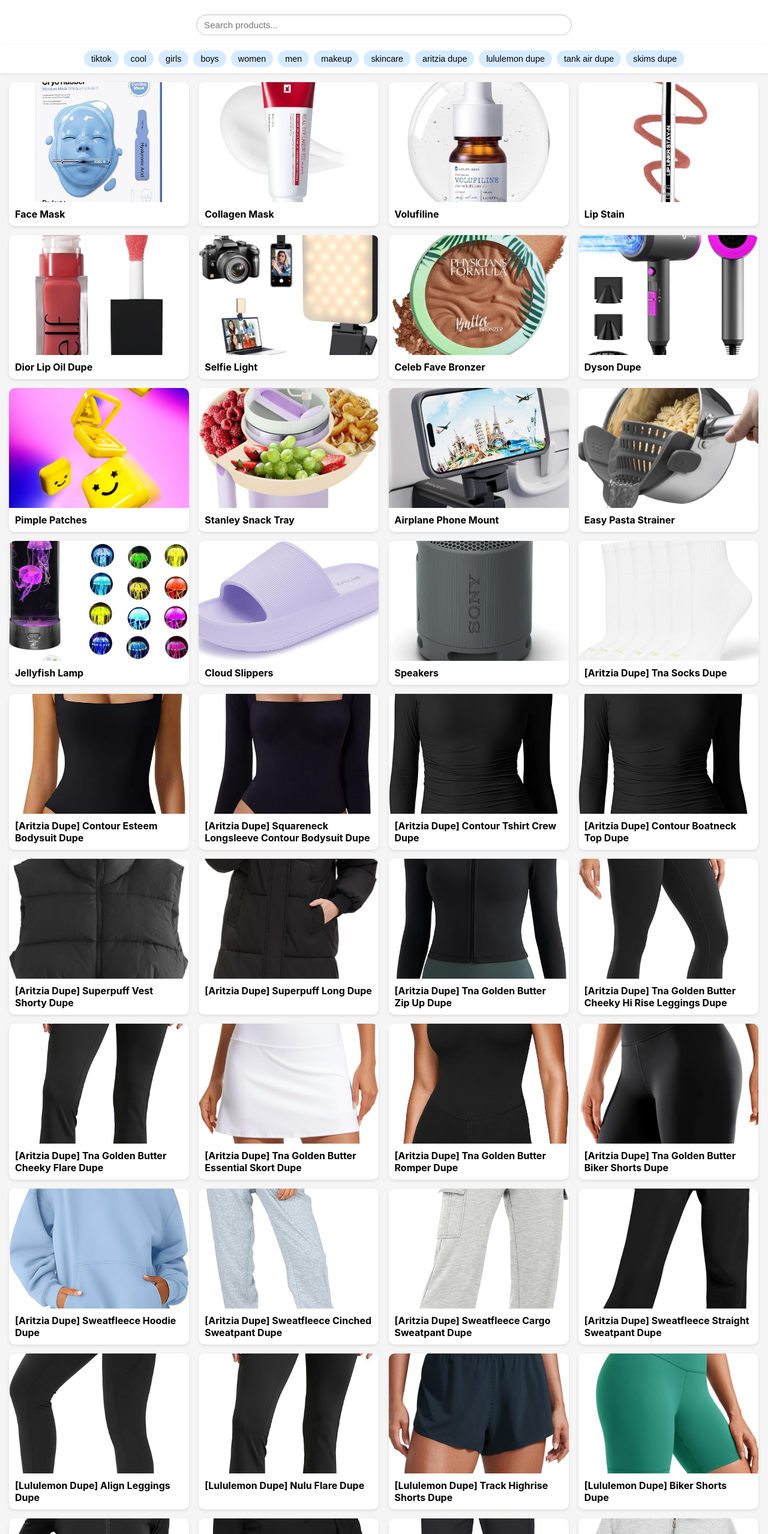
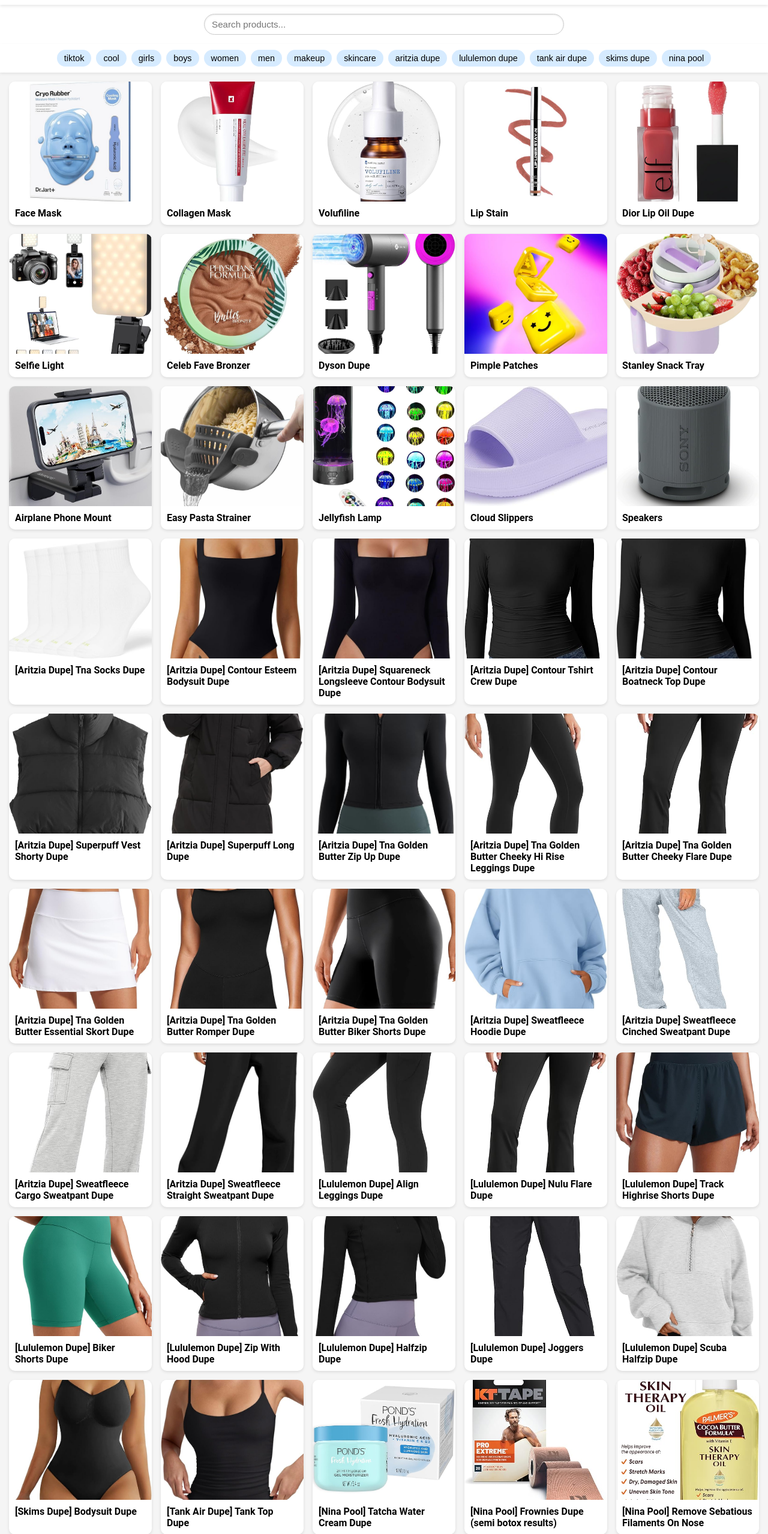
Before and after one commit to whatchyawant/webby, a plain HTML site: page index.html in a window 1280 px wide. Shown: the part 42-2600 px from the top of the page at 60% size. Drawn offline with Linux system fonts and the light colour scheme.

Commit message:
Add files via upload

```diff
--- a/index.html
+++ b/index.html
@@ -4,22 +4,26 @@
   <meta charset="UTF-8" />
   <meta name="viewport" content="width=device-width, initial-scale=1.0"/>
   <title>Whatchya Want</title>
-    <link href="https://fonts.googleapis.com/css2?family=Roboto:wght@400;500;700&display=swap" rel="stylesheet">
-
   <style>
-    body {
-      font-family: 'Inter', sans-serif;
+    * {
+      box-sizing: border-box;
+    }
+    html, body {
       margin: 0;
       padding: 0;
+      width: 100%;
+      overflow-x: hidden; /* stop horizontal scroll */
+      font-family: 'Roboto', Arial, sans-serif;
       background: #f5f5f5;
     }
+
     header {
       background: white;
       text-align: center;
       position: relative;
       padding: 10px;
+      box-shadow: 0 2px 5px rgba(0,0,0,0.1);
       width: 100%;
-      box-sizing: border-box;
     }
     header h1 {
       margin: 0;
@@ -35,13 +39,13 @@
       top: 50%;
       transform: translateY(-50%);
     }
+
     .search-container {
       background: white;
       padding: 15px 0;
       display: flex;
       justify-content: center;
       width: 100%;
-      box-sizing: border-box;
     }
     #search {
       width: 80%;
@@ -53,6 +57,7 @@
       outline: none;
       box-shadow: 0 1px 3px rgba(0,0,0,0.1) inset;
     }
+
     .filters {
       display: flex;
       flex-wrap: wrap;
@@ -63,7 +68,6 @@
       box-shadow: 0 2px 5px rgba(0,0,0,0.08);
       border-top: none;
       width: 100%;
-      box-sizing: border-box;
     }
     .filter-btn {
       padding: 6px 12px;
@@ -78,23 +82,40 @@
       background-color: #c1e0ff;
     }
     .filter-btn.active {
-      background-color: #a8d4ff;
+      background-color: pink;
       box-shadow: 0 3px 6px rgba(0,0,0,0.15);
     }
+    .filter-description {
+      text-align: center;
+      padding: 10px;
+      font-size: 0.9em;
+      color: #444;
+      display: none;
+      background: white;
+      width: 100%;
+    }
+
+    /* Products grid always full width */
     .products {
       display: grid;
-      grid-template-columns: repeat(auto-fill, minmax(250px, 1fr));
       gap: 15px;
       padding: 15px;
-      justify-items: start;
       width: 100%;
-      box-sizing: border-box;
+      grid-template-columns: repeat(auto-fit, minmax(220px, 1fr));
     }
-    @media (max-width: 600px) {
+    /* Guarantee at least 2 columns */
+    @media (max-width: 520px) {
       .products {
-        grid-template-columns: repeat(2, 1fr);
+        grid-template-columns: repeat(2, minmax(0, 1fr));
       }
     }
+    /* Cap at 5 columns */
+    @media (min-width: 1400px) {
+      .products {
+        grid-template-columns: repeat(5, 1fr);
+      }
+    }
+
     .card {
       background: white;
       border-radius: 10px;
@@ -102,9 +123,9 @@
       box-shadow: 0 2px 5px rgba(0,0,0,0.1);
       display: flex;
       flex-direction: column;
+      width: 100%; /* fill track */
       transition: transform 0.15s;
-      width: 100%;
-      max-width: 300px;
+      cursor: pointer;
     }
     .card:hover {
       transform: translateY(-3px);
@@ -114,19 +135,22 @@
       width: 100%;
       height: 200px;
       object-fit: cover;
+      display: block;
     }
     .card a {
       padding: 10px;
       text-decoration: none;
       color: black;
       font-weight: bold;
+      flex-grow: 1;
+      display: block;
     }
   </style>
 </head>
 <body>
   <header>
     <h1>Whatchya Want</h1>
-    <select id="countrySelect" class="flag-selector">
+    <select id="countrySelect" class="flag-selector" aria-label="Select country">
       <option value="us">🇺🇸</option>
       <option value="ca">🇨🇦</option>
     </select>
@@ -137,6 +161,7 @@
   </div>
 
   <div class="filters" id="filterBar"></div>
+  <div class="filter-description" id="filterDescription"></div>
 
   <div class="products" id="productsContainer"></div>
 
@@ -144,14 +169,19 @@
   <script>
     const filterTags = [
       "tiktok", "cool", "girls", "boys", "women", "men", "makeup", "skincare",
-      "aritzia dupe", "lululemon dupe", "tank air dupe", "skims dupe"
+      "aritzia dupe", "lululemon dupe", "tank air dupe", "skims dupe", "nina pool"
     ];
 
     const tagSynonyms = {
       "aritzia dupes": "aritzia dupe",
       "lululemon dupes": "lululemon dupe",
       "tank air dupes": "tank air dupe",
-      "skims dupes": "skims dupe"
+      "skims dupes": "skims dupe",
+      "nina pool duperoonie": "nina pool"
+    };
+
+    const filterDescriptions = {
+      "nina pool": "The Nina Pool collection highlights her favorite tested dupes."
     };
 
     const urlParams = new URLSearchParams(window.location.search);
@@ -160,7 +190,7 @@
     let country = "us";
 
     function normalizeTag(tag) {
-      tag = tag.toLowerCase();
+      tag = (tag || "").toLowerCase();
       return tagSynonyms[tag] || tag;
     }
 
@@ -175,6 +205,7 @@
           activeTag = (activeTag === tag) ? "" : tag;
           renderFilters();
           renderProducts();
+          renderDescription();
           const params = new URLSearchParams(window.location.search);
           if (activeTag) {
             params.set("tag", tag);
@@ -185,6 +216,16 @@
         };
         bar.appendChild(btn);
       });
+    }
+
+    function renderDescription() {
+      const desc = document.getElementById("filterDescription");
+      if (activeTag && filterDescriptions[activeTag]) {
+        desc.textContent = filterDescriptions[activeTag];
+        desc.style.display = "block";
+      } else {
+        desc.style.display = "none";
+      }
     }
 
     function renderProducts() {
@@ -201,14 +242,17 @@
         .forEach(p => {
           const card = document.createElement("div");
           card.className = "card";
+          card.onclick = () => {
+            let url = p.link;
+            if (country === "ca" && p.link_ca) url = p.link_ca;
+            window.open(url, "_blank");
+          };
           const img = document.createElement("img");
           img.src = p.img;
           img.alt = p.name;
           const link = document.createElement("a");
           let url = p.link;
-          if (country === "ca" && p.link_ca) {
-            url = p.link_ca;
-          }
+          if (country === "ca" && p.link_ca) url = p.link_ca;
           link.href = url;
           link.target = "_blank";
           link.textContent = p.name;
@@ -225,6 +269,7 @@
     });
 
     renderFilters();
+    renderDescription();
     renderProducts();
   </script>
 </body>
--- a/products.js
+++ b/products.js
@@ -201,4 +201,63 @@
     "link": "https://amzn.to/3IYV1Pg",
     "link_ca": "https://amzn.to/4moSDji",
     "tags": ["woman", "girl", "dupe", "fashion", "clothes", "tankair", "tank air", "tankair dupe", "tank air dupe"]
-  },];
+  },
+
+{
+    "name": "[Nina Pool] Tatcha Water Cream Dupe",
+    "link": "https://amzn.to/4fANQcg",
+    "img": "images/tatcha.jpg",
+    "tags": ["skincare", "women", "nina", "nina pool", "nina pool dupe", "tiktok"]
+  },
+  {
+    "name": "[Nina Pool] Frownies Dupe (semi botox results)",
+    "link": "https://amzn.to/45wiHCg",
+    "link_ca": "https://amzn.to/41GlwPX",
+    "img": "images/kt.jpg",
+    "tags": ["skincare", "women", "nina", "nina pool", "nina pool dupe", "tiktok"]
+  },
+  {
+    "name": "[Nina Pool] Remove Sebatious Filaments On Nose",
+    "link": "https://amzn.to/45lgAm3",
+    "link_ca": "https://amzn.to/4mEjAQ4",
+    "img": "images/palmer.jpg",
+    "tags": ["skincare", "women", "nina", "ninapool", "nina pool dupe", "tiktok"]
+  },
+  {
+    "name": "[Nina Pool] Rhode Glazing Milk Dupe",
+    "link": "https://amzn.to/47xDnMJ",
+    "img": "images/byoma.jpg",
+    "tags": ["skincare", "women", "nina", "nina pool", "nina pool dupe", "tiktok"]
+  },
+  {
+    "name": "[Nina Pool] Undereye Cream",
+    "link": "https://amzn.to/4fKlfS8",
+    "link_ca": "https://amzn.to/3JgtARf",
+    "img": "images/tucks.jpg",
+    "tags": ["skincare", "women", "nina", "nina pool", "nina pool dupe", "tiktok"]
+  },
+  {
+    "name": "[Nina Pool] SOL DE JANEIRO Brazilian Bum Bum Cream Dupe",
+    "link": "https://amzn.to/3UxarwS",
+    "img": "images/firm.jpg",
+    "tags": ["skincare", "women", "nina", "nina pool", "nina pool dupe", "tiktok"]
+  },
+  {
+    "name": "[Nina Pool] Redken Hair Oil Dupe",
+    "link": "https://amzn.to/45Dtr1M",
+    "img": "images/dove.jpg",
+    "tags": ["skincare", "women", "nina", "nina pool", "nina pool dupe", "tiktok"]
+  },
+  {
+    "name": "[Nina Pool] Baccarat Rouge 540 Dupe",
+    "link": "https://amzn.to/4mJ2aSl",
+    "img": "images/bac.jpg",
+    "tags": ["skincare", "women", "nina", "nina pool", "nina pool dupe", "tiktok"]
+  },
+  {
+    "name": "[Nina Pool] YSL Black Opium Dupe",
+    "link": "https://amzn.to/4oCA3Gf",
+    "img": "images/midnight.jpg",
+    "tags": ["skincare", "women", "nina", "nina pool", "nina pool dupe", "tiktok"]
+  }
+  ];
```
Also changed, not shown: images/bac.jpg (added), images/byoma.jpg (added), images/dove.jpg (added), images/firm.jpg (added), images/kt.jpg (added), images/midnight.jpg (added), images/palmer.jpg (added), images/tatcha.jpg (added), images/tucks.jpg (added).
